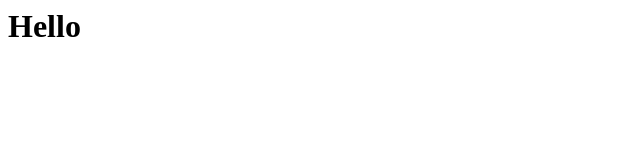
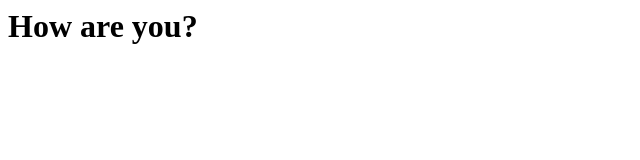
Before and after one commit to saiwebpro/mainsite, a plain HTML site: page index.html in a window 1280 px wide. Shown: the whole page, without its empty margins (0-640 px from the left). Drawn offline with Linux system fonts and the light colour scheme.

Commit message:
Update index.html

```diff
--- a/index.html
+++ b/index.html
@@ -1 +1 @@
-<h1>Hello</h1>
+<h1>How are you?</h1>
```
